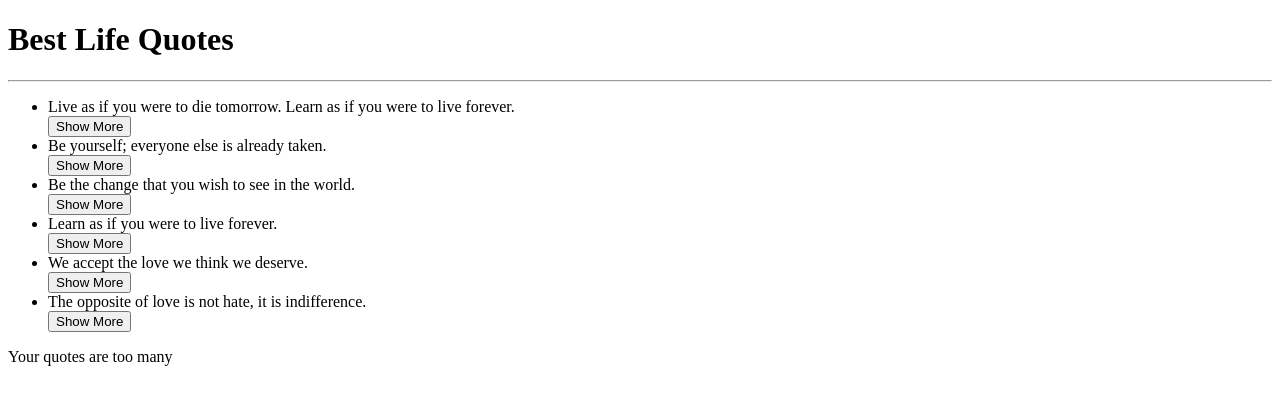
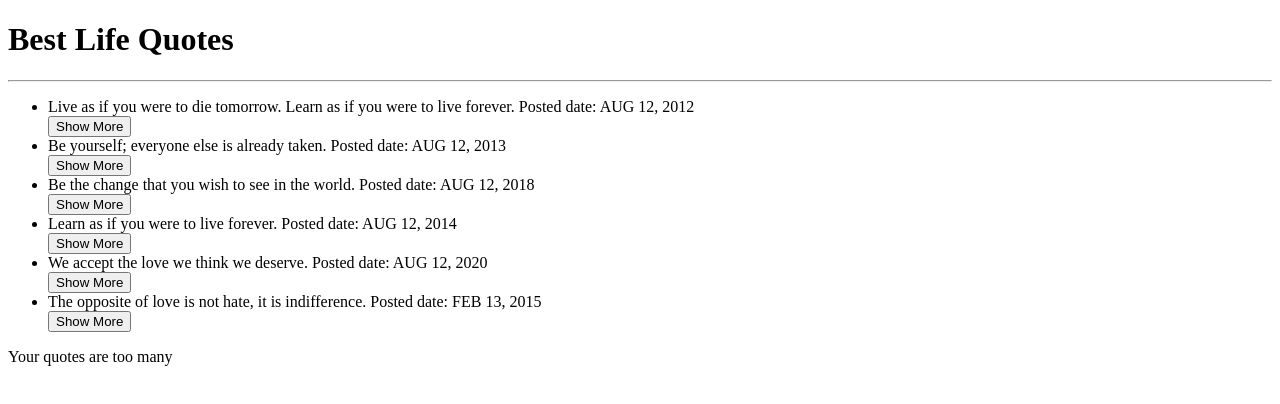
Before and after one commit to AdamuWanganya/Angular-Quotes, an Angular app: page / in a window 1280 px wide. Shown: the top 404 px of the page. Built offline with nearby package versions, Linux system fonts and the light colour scheme.

Commit message:
Create pipe and chaining it

```diff
--- a/src/app/highlight.directive.ts
+++ b/src/app/highlight.directive.ts
@@ -1,10 +1,21 @@
-import { Directive } from '@angular/core';
+import { Directive,ElementRef ,HostListener} from '@angular/core';
 
 @Directive({
   selector: '[appHighlight]'
 })
 export class HighlightDirective {
 
-  constructor() { }
+  constructor(private elem:ElementRef) { }
 
+  @HostListener("click") onClicks(){
+    this.textDeco('yellow')
+  }
+
+  @HostListener("dblclick") onDoubleClicks(){
+    this.textDeco('')
+  }
+
+  private textDeco(action:string){
+    this.elem.nativeElement.style.color=action;
+   }
 }
--- a/src/app/quote.ts
+++ b/src/app/quote.ts
@@ -1,6 +1,6 @@
 export class Quote {
-  showAuthor: boolean;
-  constructor(public id: number,public name: String,public author: String){
+ public showAuthor: boolean;
+  constructor(public id: number,public name: String,public author: String,public completeDate: Date){
     this.showAuthor =false;
   }
 }
--- a/src/app/quote/quote.component.html
+++ b/src/app/quote/quote.component.html
@@ -1,8 +1,8 @@
 <h1> Best Life Quotes</h1>
 <hr>
 <ul>
-    <div *ngFor='let quote of quotes; let i = index'>
-        <li> {{quote.name}}</li>
+    <div *ngFor='let quote of quotes;let i = index'>
+        <li appHighlight>{{quote.name}} Posted date: {{quote.completeDate|date|uppercase}}</li>
         <button (click)='toggleDetails(i)'>Show More</button>
         <app-quote-author *ngIf='quote.showAuthor' [quote]='quote' (isComplete)='completeQuote($event,i)'></app-quote-author>
     </div>
--- a/src/app/quote/quote.component.ts
+++ b/src/app/quote/quote.component.ts
@@ -9,12 +9,12 @@ import { Quote } from '../quote';
 export class QuoteComponent implements OnInit {
 
   quotes: Quote[] = [
-    new Quote(1, 'Live as if you were to die tomorrow. Learn as if you were to live forever.','- Mahatma Gandhi'),
-    new Quote(2, 'Be yourself; everyone else is already taken.','― Oscar Wilde'),
-    new Quote(3, 'Be the change that you wish to see in the world.','― Mahatma Gandhi'),
-    new Quote(4, 'Learn as if you were to live forever.','― Mahatma Gandhi'),
-    new Quote(5, 'We accept the love we think we deserve.','- inspirational love'),
-    new Quote(6, 'The opposite of love is not hate, it is indifference.','― Elie Wiesel'),
+    new Quote(1, 'Live as if you were to die tomorrow. Learn as if you were to live forever.','- Mahatma Gandhi',new Date(2012,7,12)),
+    new Quote(2, 'Be yourself; everyone else is already taken.','― Oscar Wilde',new Date(2013,7,12)),
+    new Quote(3, 'Be the change that you wish to see in the world.','― Mahatma Gandhi',new Date(2018,7,12)),
+    new Quote(4, 'Learn as if you were to live forever.','― Mahatma Gandhi',new Date(2014,7,12)),
+    new Quote(5, 'We accept the love we think we deserve.','- inspirational love',new Date(2020,7,12)),
+    new Quote(6, 'The opposite of love is not hate, it is indifference.','― Elie Wiesel',new Date(2015,1,13)),
 
   ];
 
```
